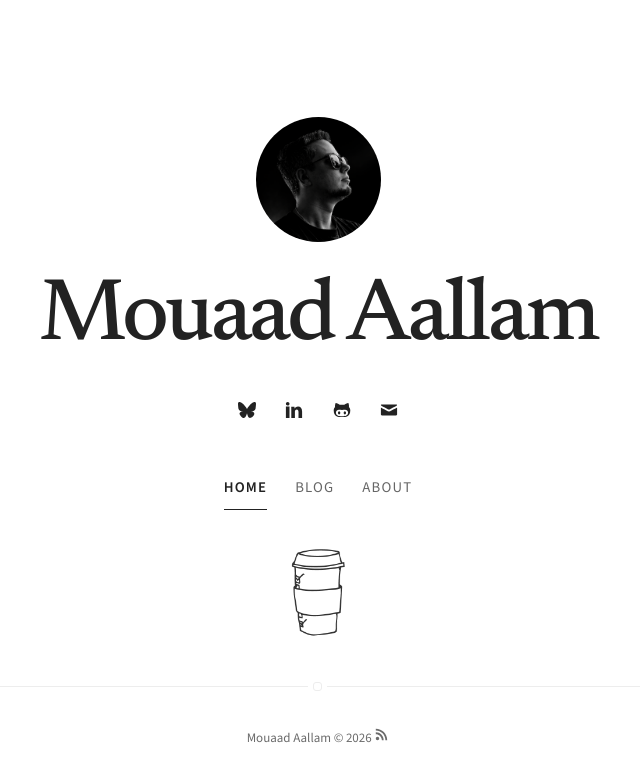
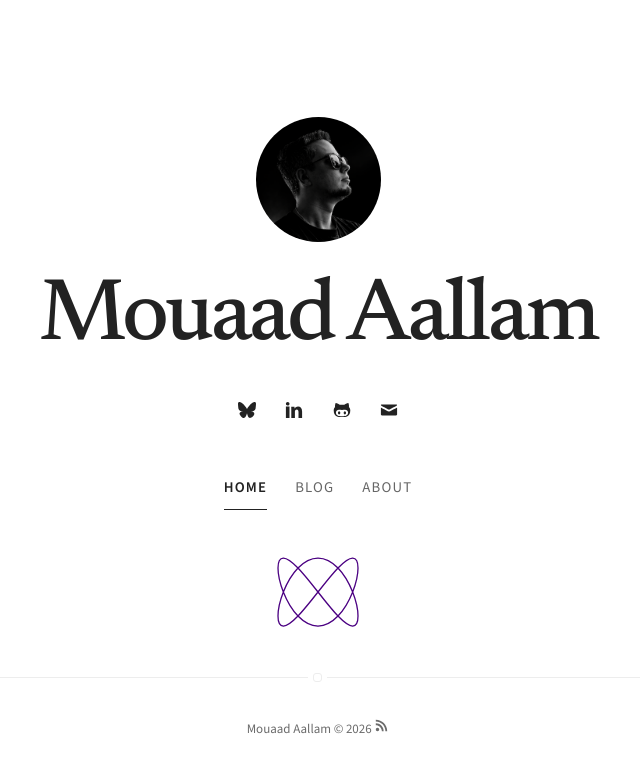
Before and after one commit to aallam/aallam.github.io, a Jekyll site: the page built from index.html, in a window 1280 px wide. Shown: the top 782 px of the page, without its empty margins (322-962 px from the left). Built offline with Jekyll 4.4.1, drawn with Linux system fonts in a browser that asks for light colours.

Commit message:
feat(home): replace coffee doodle with Lissajous curve

```diff
--- a/_includes/doodle.html
+++ b/_includes/doodle.html
@@ -1,5 +1,38 @@
 {% if site.doodle %}
 <div class="doodle">
-<img src="{{ site.doodle }}" alt="doodle" height="90px" width="90px" />
+    <svg class="lissajous" viewBox="0 0 104 90" width="104" height="90" aria-hidden="true" focusable="false"{% if site.animation %} data-animate{% endif %}>
+        <defs>
+            <!-- x = 52 + 40 sin(2t), y = 45 + 34 sin(3t), 0 <= t <= 2pi.
+                 Reference: https://mathworld.wolfram.com/LissajousCurve.html -->
+            <path id="doodle-lissajous" pathLength="1" d="M52.000,45.000
+                    C58.981,53.901 65.954,62.748 72.000,69.042
+                    C78.046,75.336 83.150,79.000 86.641,79.000
+                    C90.132,79.000 92.000,75.336 92.000,69.042
+                    C92.000,62.748 90.132,53.901 86.641,45.000
+                    C83.150,36.099 78.046,27.252 72.000,20.958
+                    C65.954,14.664 58.981,11.000 52.000,11.000
+                    C45.019,11.000 38.046,14.664 32.000,20.958
+                    C25.954,27.252 20.850,36.099 17.359,45.000
+                    C13.868,53.901 12.000,62.748 12.000,69.042
+                    C12.000,75.336 13.868,79.000 17.359,79.000
+                    C20.850,79.000 25.954,75.336 32.000,69.042
+                    C38.046,62.748 45.019,53.901 52.000,45.000
+                    C58.981,36.099 65.954,27.252 72.000,20.958
+                    C78.046,14.664 83.150,11.000 86.641,11.000
+                    C90.132,11.000 92.000,14.664 92.000,20.958
+                    C92.000,27.252 90.132,36.099 86.641,45.000
+                    C83.150,53.901 78.046,62.748 72.000,69.042
+                    C65.954,75.336 58.981,79.000 52.000,79.000
+                    C45.019,79.000 38.046,75.336 32.000,69.042
+                    C25.954,62.748 20.850,53.901 17.359,45.000
+                    C13.868,36.099 12.000,27.252 12.000,20.958
+                    C12.000,14.664 13.868,11.000 17.359,11.000
+                    C20.850,11.000 25.954,14.664 32.000,20.958
+                    C38.046,27.252 45.019,36.099 52.000,45.000
+                    Z" />
+        </defs>
+        <use class="lissajous-guide" href="#doodle-lissajous" />
+        <use class="lissajous-trace" href="#doodle-lissajous" />
+    </svg>
 </div>
 {% endif %}
--- a/_sass/components/others.sass
+++ b/_sass/components/others.sass
@@ -38,6 +38,37 @@
     margin-top: 35px
     text-align: center
 
+    > .lissajous
+        display: block
+        margin-inline: auto
+        color: tokens.$color-accent
+        fill: none
+        stroke: currentColor
+        stroke-width: 1.25
+        stroke-linecap: round
+        stroke-linejoin: round
+
+        > .lissajous-guide
+            opacity: 0.12
+
+        > .lissajous-trace
+            stroke-dasharray: 1
+            stroke-dashoffset: 0
+
+        @media (prefers-reduced-motion: no-preference)
+            &[data-animate] > .lissajous-trace
+                animation: lissajous-draw 2.4s cubic-bezier(0.3, 0, 0.2, 1) backwards
+
+                @media print
+                    animation: none
+
+@keyframes lissajous-draw
+    from
+        stroke-dashoffset: 0.985
+
+    to
+        stroke-dashoffset: 0
+
 .bigger-image
     min-width: 130%
     margin: 5rem 0 5rem -15%
--- a/_sass/pages/home-blog-projects.sass
+++ b/_sass/pages/home-blog-projects.sass
@@ -159,51 +159,5 @@
     :where(a):focus-visible
         outline-color: tokens.$color-accent
 
-    @media (prefers-reduced-motion: no-preference)
-        > .header-home.animated
-            animation: none
-
-            > .link,
-            > .title,
-            > .social-links
-                animation: home-editorial-arrive 760ms cubic-bezier(0.16, 1, 0.3, 1) backwards
-
-            > .link
-                --entrance-offset: -0.8rem
-
-            > .title
-                --entrance-offset: 1.4rem
-                animation-name: home-editorial-title
-                animation-delay: 70ms
-
-            > .social-links
-                --entrance-offset: 0.8rem
-                animation-delay: 140ms
-
-            + .nav-home
-                --entrance-offset: 0.4rem
-                animation: home-editorial-arrive 760ms 210ms cubic-bezier(0.16, 1, 0.3, 1) backwards
-
-            &:focus-within > *,
-            + .nav-home:focus-within
-                animation: none
-
-@keyframes home-editorial-arrive
-    from
-        opacity: 0.6
-        transform: translateY(var(--entrance-offset))
-
-    to
-        opacity: 1
-        transform: translateY(0)
-
-@keyframes home-editorial-title
-    from
-        opacity: 0.5
-        transform: translateY(var(--entrance-offset))
-        clip-path: inset(0 0 18% 0)
-
-    to
-        opacity: 1
-        transform: translateY(0)
-        clip-path: inset(0)
+    > .header-home.animated
+        animation: none
```
